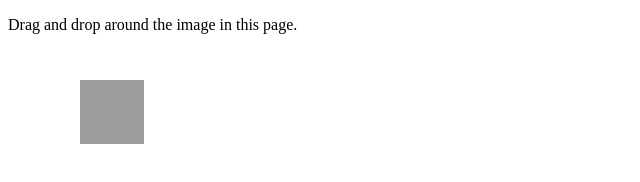
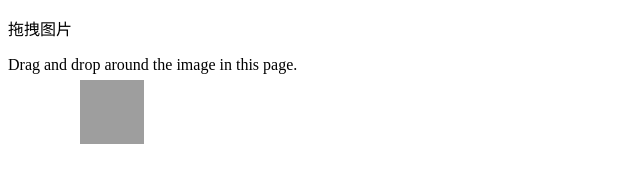
Before and after one commit to tk-ah-pf/page.github.io, a plain HTML site: page index.html in a window 1280 px wide. Shown: the whole page, without its empty margins (0-640 px from the left). Drawn offline with Linux system fonts and the light colour scheme; grey boxes are pictures that could not be loaded.

Commit message:
Update and rename 拖拽图片.html to index.html

```diff
--- a/拖拽图片.html
+++ b/index.html
@@ -46,6 +46,7 @@
         </script>
 </head>
 <body>
+    <p>拖拽图片</p>
     <img id="ImgMov" src="https://notion-emojis.s3-us-west-2.amazonaws.com/v0/svg-twitter/1f310.svg" width="64" height="64"/>
   <p>Drag and drop around the image in this page.</p>
 </body>
```
